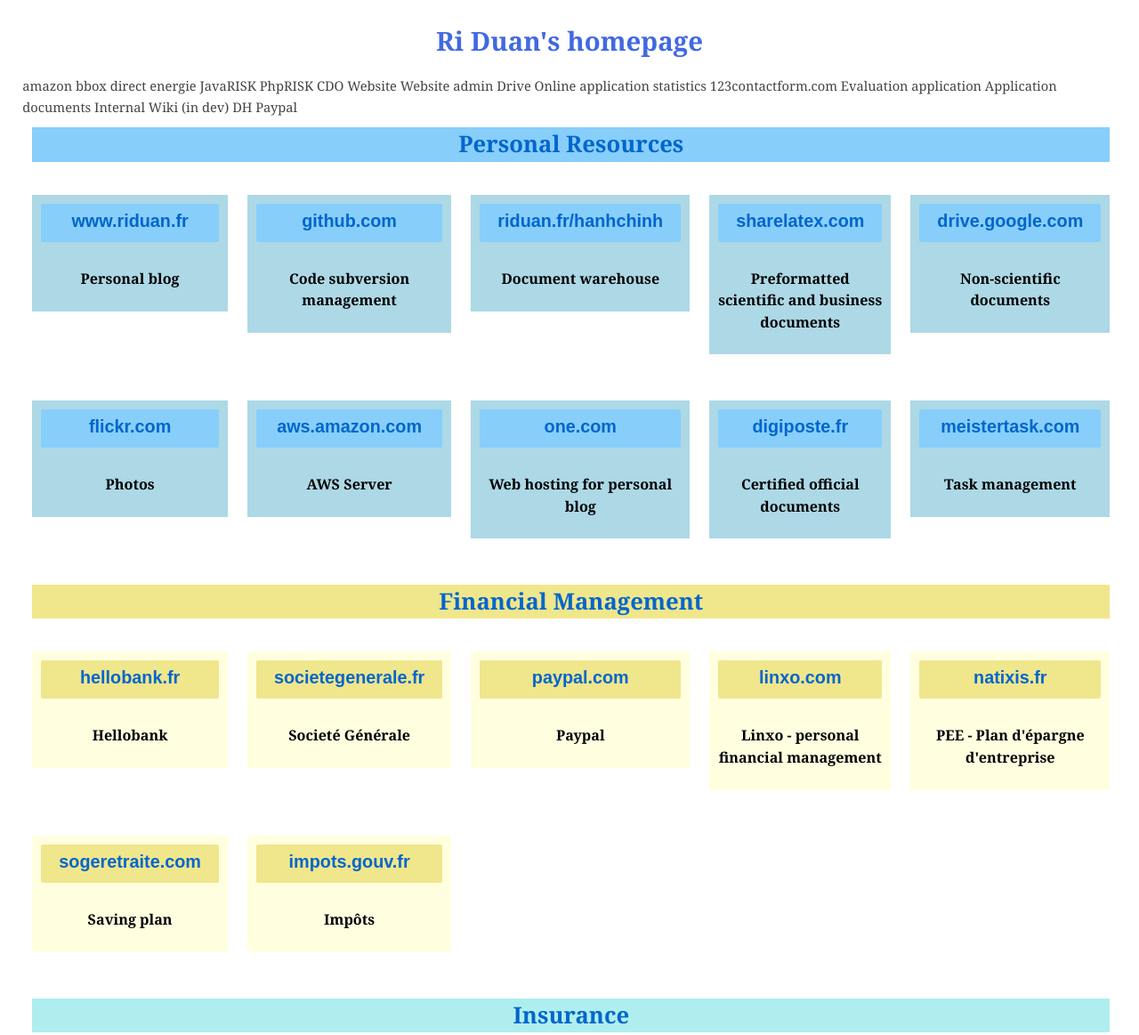
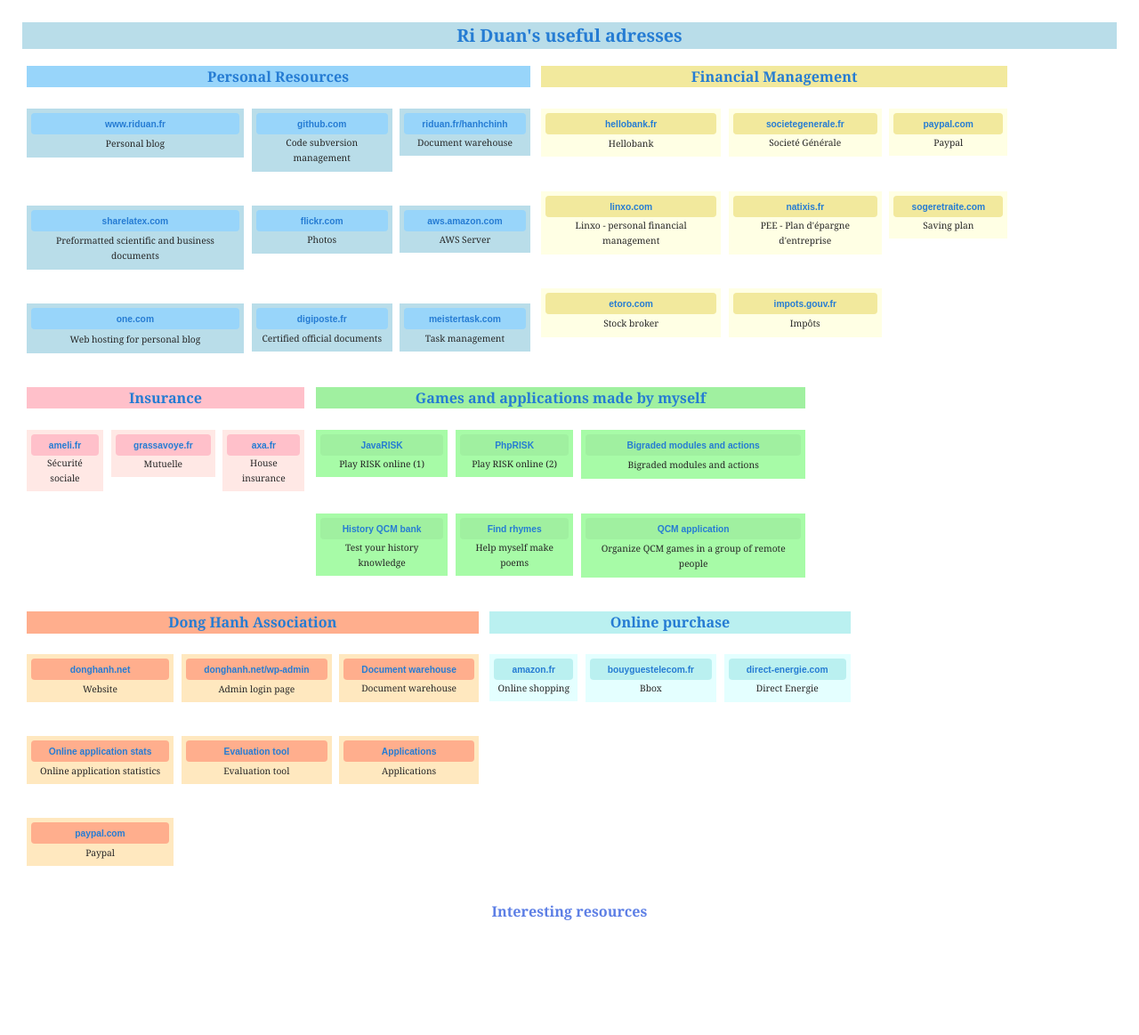
Before and after one commit to riduan91/PersonalSite, a plain HTML site: page index.html in a window 1280 px wide. Shown: the top 1163 px of the page at 89% size. After the commit the page ends 1071 px from the top, so only its background shows below. Drawn offline with Linux system fonts and the light colour scheme; files that its build step writes are made by us from their sources.

Commit message:
Resize tables in index.html to 3xn

```diff
--- a/index.html
+++ b/index.html
@@ -3,230 +3,346 @@
 <link rel="stylesheet" type="text/css" href="/PS/static/main.css">
 <style>
 body  {
-    background-image: url("PS/static/Favorite.jpg");
+    <!--background-image: url("PS/static/Favorite.jpg");
+	opacity: 0.85;
 	background-repeat: no-repeat;
     background-attachment: fixed;
-    background-position: center;
+    background-position: center; -->
+	font-size: small;
+}
+
+button{
+	height: 24px;
+	border-radius: 4px;
 }
 </style>
 </head>
 <body>
-<h1 style="text-align:center;">Ri Duan's homepage</h1>
-<table border="0">
+<h3 style="background-color: lightblue; text-align:center; color:#0066CC;">Ri Duan's useful adresses</h3>
+<table border="0" style="width:50%; display:inline;">
 <tr>
-	<td colspan=5 style="text-align:center;"><h2 style="background-color: lightskyblue; color:#0066CC;">Personal Resources</h2></td>
+	<td colspan=3 style="text-align:center;"><h4 style="background-color: lightskyblue; color:#0066CC;">Personal Resources</h4></td>
 </tr>
 <tr>
 	<td>
-		<form action="http://www.riduan.fr" style="background-color: lightblue; padding: 10px; text-align: center;">
-			<button style="width:100%; background: lightskyblue;"><h3 style="color:#0066CC;">www.riduan.fr</h3></button>
-			<p/>
-			<h4 style="color:black;">Personal blog</h4>
+		<form action="http://www.riduan.fr" style="background-color: lightblue; padding: 5px; text-align: center;">
+			<button style="width:100%; background: lightskyblue;"><h6 style="color:#0066CC;">www.riduan.fr</h6></button>
+			<div style="color:black;">Personal blog</div>
 		</form>
 	</td>
 
 	<td>
-		<form action="https://github.com/riduan91" style="background-color: lightblue; padding: 10px; text-align: center;">
-			<button style="width:100%; background: lightskyblue;"><h3 style="color:#0066CC;">github.com</h3></button>
-			<p/>
-			<h4 style="color:black;">Code subversion management</h4>
+		<form action="https://github.com/riduan91" style="background-color: lightblue; padding: 5px; text-align: center;">
+			<button style="width:100%; background: lightskyblue;"><h6 style="color:#0066CC;">github.com</h6></button>
+
+			<div style="color:black;">Code subversion management</div>
 		</form>
 	</td>
 
 	<td>
-		<form action="http://www.riduan.fr/hanhchinh" style="background-color: lightblue; padding: 10px; text-align: center;">
-			<button style="width:100%; background: lightskyblue;"><h3 style="color:#0066CC;">riduan.fr/hanhchinh</h3></button>
-			<p/>
-			<h4 style="color:black;">Document warehouse</h4>
+		<form action="http://www.riduan.fr/hanhchinh" style="background-color: lightblue; padding: 5px; text-align: center;">
+			<button style="width:100%; background: lightskyblue;"><h6 style="color:#0066CC;">riduan.fr/hanhchinh</h6></button>
+
+			<div style="color:black;">Document warehouse</div>
+		</form>
+	</td>
+</tr>
+<tr>
+	<td>
+		<form action="https://www.sharelatex.com/login" style="background-color: lightblue; padding: 5px; text-align: center;">
+			<button style="width:100%; background: lightskyblue;"><h6 style="color:#0066CC;">sharelatex.com</h6></button>
+
+			<div style="color:black;">Preformatted scientific and business documents</div>
 		</form>
 	</td>
 
 	<td>
-		<form action="https://www.sharelatex.com/login" style="background-color: lightblue; padding: 10px; text-align: center;">
-			<button style="width:100%; background: lightskyblue;"><h3 style="color:#0066CC;">sharelatex.com</h3></button>
-			<p/>
-			<h4 style="color:black;">Preformatted scientific and business documents</h4>
+		<form action="https://www.flickr.com/photos/138264904@N04/albums" style="background-color: lightblue; padding: 5px; text-align: center;">
+			<button style="width:100%; background: lightskyblue;"><h6 style="color:#0066CC;">flickr.com</h6></button>
+
+			<div style="color:black;">Photos</div>
+		</form>
+	</td>
+	<td>
+		<form action="https://console.aws.amazon.com/console/home" style="background-color: lightblue; padding: 5px; text-align: center;">
+			<button style="width:100%; background: lightskyblue;"><h6 style="color:#0066CC;">aws.amazon.com</h6></button>
+
+			<div style="color:black;">AWS Server</div>
+		</form>
+	</td>
+</tr>
+<tr>
+	<td>
+		<form action="https://login.one.com/cp/" style="background-color: lightblue; padding: 5px; text-align: center;">
+			<button style="width:100%; background: lightskyblue;"><h6 style="color:#0066CC;">one.com</h6></button>
+
+			<div style="color:black;">Web hosting for personal blog</div>
 		</form>
 	</td>
 
 	<td>
-		<form action="https://drive.google.com/drive/" style="background-color: lightblue; padding: 10px; text-align: center;">
-			<button style="width:100%; background: lightskyblue;"><h3 style="color:#0066CC;">drive.google.com</h3></button>
-			<p/>
-			<h4 style="color:black;">Non-scientific documents</h4>
+		<form action="https://secure.digiposte.fr/identification-plus" style="background-color: lightblue; padding: 5px; text-align: center;">
+			<button style="width:100%; background: lightskyblue;"><h6 style="color:#0066CC;">digiposte.fr</h6></button>
+
+			<div style="color:black;">Certified official documents</div>
+		</form>
+	</td>
+	<td>
+		<form action="	https://www.meistertask.com/app/dashboard" style="background-color: lightblue; padding: 5px; text-align: center;">
+			<button style="width:100%; background: lightskyblue;"><h6 style="color:#0066CC;">meistertask.com</h6></button>
+
+			<div style="color:black;">Task management</div>
+		</form>
+	</td>
+</tr>
+</table>
+
+<table border="0" style="width:50%; display:inline;">
+<tr>
+	<td colspan=3 style="text-align:center;"><h4 style="background-color: khaki; color:#0066CC;">Financial Management</h4></td>
+</tr>
+<tr>
+	<td>
+		<form action="https://www.hellobank.fr/fr/espace-client" style="background-color: lightyellow; padding: 5px; text-align: center;">
+			<button style="width:100%; background: khaki;"><h6 style="color:#0066CC;">hellobank.fr</h6></button>
+
+			<div style="color:black;">Hellobank</div>
+		</form>
+	</td>
+
+	<td>
+		<form action="https://professionnels.societegenerale.fr/" style="background-color: lightyellow; padding: 5px; text-align: center;">
+			<button style="width:100%; background: khaki;"><h6 style="color:#0066CC;">societegenerale.fr</h6></button>
+
+			<div style="color:black;">Societé Générale </div>
+		</form>
+	</td>
+
+	<td>
+		<form action="https://www.paypal.com/myaccount/home" style="background-color: lightyellow; padding: 5px; text-align: center;">
+			<button style="width:100%; background: khaki;"><h6 style="color:#0066CC;">paypal.com</h6></button>
+
+			<div style="color:black;">Paypal </div>
+		</form>
+	</td>
+</tr>
+<tr>
+	<td>
+		<form action="https://wwws.linxo.com/auth.page#Login" style="background-color: lightyellow; padding: 5px; text-align: center;">
+			<button style="width:100%; background: khaki;"><h6 style="color:#0066CC;">linxo.com</h6></button>
+
+			<div style="color:black;">Linxo - personal financial management </div>
+		</form>
+	</td>
+
+	<td>
+		<form action="https://epargnants.interepargne.natixis.fr" style="background-color: lightyellow; padding: 5px; text-align: center;">
+			<button style="width:100%; background: khaki;"><h6 style="color:#0066CC;">natixis.fr</h6></button>
+
+			<div style="color:black;">PEE - Plan d'épargne d'entreprise</div>
+		</form>
+	</td>
+
+	<td>
+		<form action="https://www.sogeretraite.com/Public" style="background-color: lightyellow; padding: 5px; text-align: center;">
+			<button style="width:100%; background: khaki;"><h6 style="color:#0066CC;">sogeretraite.com</h6></button>
+
+			<div style="color:black;">Saving plan</div>
+		</form>
+	</td>
+</tr>
+<tr>
+	<td>
+		<form action="https://www.etoro.com/portfolio" style="background-color: lightyellow; padding: 5px; text-align: center;">
+			<button style="width:100%; background: khaki;"><h6 style="color:#0066CC;">etoro.com</h6></button>
+
+			<div style="color:black;">Stock broker</div>
+		</form>
+	</td>
+
+	<td>
+		<form action="https://cfspart.impots.gouv.fr/LoginMDP?op=c&url=aHR0cHM6Ly9jZnNwYXJ0LmltcG90cy5nb3V2LmZyLw==" style="background-color: lightyellow; padding: 5px; text-align: center;">
+			<button style="width:100%; background: khaki;"><h6 style="color:#0066CC;">impots.gouv.fr</h6></button>
+
+			<div style="color:black;">Impôts</div>
+		</form>
+	</td>
+</tr>
+</table>
+
+<table border="0" style="width:50%; display:inline;">
+<tr style="text-align:center;">
+	<td colspan=3 style="text-align:center;"><h4 style="background-color: lightpink ; color:#0066CC;">Insurance</h4></td>
+</tr>
+
+<tr>
+	<td>
+		<form action="https://assure.ameli.fr/PortailAS/appmanager/PortailAS/assure?_somtc=true" style="background-color: MistyRose; padding: 5px; text-align: center;">
+			<button style="width:100%; background: lightpink ;"><h6 style="color:#0066CC;">ameli.fr</h6></button>
+
+			<div style="color:black;">Sécurité sociale</div>
+		</form>
+	</td>
+
+	<td>
+		<form action="http://www.grassavoye.fr/espace-client-20094.html" style="background-color: MistyRose; padding: 5px; text-align: center;">
+			<button style="width:100%; background: lightpink ;"><h6 style="color:#0066CC;">grassavoye.fr</h6></button>
+
+			<div style="color:black;">Mutuelle</div>
+		</form>
+	</td>
+
+	<td>
+		<form action="https://connect.axa.fr/#/" style="background-color: MistyRose; padding: 5px; text-align: center;">
+			<button style="width:100%; background: lightpink ;"><h6 style="color:#0066CC;">axa.fr</h6></button>
+
+			<div style="color:black;">House insurance</div>
+		</form>
+	</td>
+</tr>
+</table>
+
+<table border="0" style="width:50%; display:inline;">
+<tr>
+	<td colspan=5 style="text-align:center;"><h4 style="background-color: lightgreen; color:#0066CC;">Games and applications made by myself</h4></td>
+</tr>
+
+<tr>
+	<td>
+		<form action="https://52.37.193.91:8080/JavaRISK" style="background-color: palegreen; padding: 5px; text-align: center;">
+			<button style="width:100%; background: lightgreen;"><h6 style="color:#0066CC;">JavaRISK</h6></button>
+			<div style="color:black;">Play RISK online (1)</div>
+		</form>
+	</td>
+	<td>
+		<form action="http://52.37.193.91/PhpRISK/" style="background-color: palegreen; padding: 5px; text-align: center;">
+			<button style="width:100%; background: lightgreen;"><h6 style="color:#0066CC;">PhpRISK</h6></button>
+			<div style="color:black;">Play RISK online (2)</div>
+		</form>
+	</td>
+	<td>
+		<form action="http://52.37.193.91:8801/" style="background-color: palegreen; padding: 5px; text-align: center;">
+			<button style="width:100%; background: lightgreen;"><h6 style="color:#0066CC;">Bigraded modules and actions</h6></button>
+			<div style="color:black;">Bigraded modules and actions</div>
 		</form>
 	</td>
 </tr>
 
 <tr>
 	<td>
-		<form action="https://www.flickr.com/photos/138264904@N04/albums" style="background-color: lightblue; padding: 10px; text-align: center;">
-			<button style="width:100%; background: lightskyblue;"><h3 style="color:#0066CC;">flickr.com</h3></button>
-			<p/>
-			<h4 style="color:black;">Photos</h4>
+		<form action="http://52.37.193.91:8802/" style="background-color: palegreen; padding: 5px; text-align: center;">
+			<button style="width:100%; background: lightgreen;"><h6 style="color:#0066CC;">History QCM bank</h6></button>
+			<div style="color:black;">Test your history knowledge</div>
 		</form>
 	</td>
-
 	<td>
-		<form action="https://console.aws.amazon.com/console/home" style="background-color: lightblue; padding: 10px; text-align: center;">
-			<button style="width:100%; background: lightskyblue;"><h3 style="color:#0066CC;">aws.amazon.com</h3></button>
-			<p/>
-			<h4 style="color:black;">AWS Server</h4>
+		<form action="http://52.37.193.91:8800/" style="background-color: palegreen; padding: 5px; text-align: center;">
+			<button style="width:100%; background: lightgreen;"><h6 style="color:#0066CC;">Find rhymes</h6></button>
+			<div style="color:black;">Help myself make poems</div>
 		</form>
 	</td>
-
 	<td>
-		<form action="https://login.one.com/cp/" style="background-color: lightblue; padding: 10px; text-align: center;">
-			<button style="width:100%; background: lightskyblue;"><h3 style="color:#0066CC;">one.com</h3></button>
-			<p/>
-			<h4 style="color:black;">Web hosting for personal blog</h4>
+		<form action="https://52.37.193.91:8803" style="background-color: palegreen; padding: 5px; text-align: center;">
+			<button style="width:100%; background: lightgreen;"><h6 style="color:#0066CC;">QCM application</h6></button>
+			<div style="color:black;">Organize QCM games in a group of remote people</div>
 		</form>
 	</td>
+</tr>
+</table>
 
+<table border="0" style="width:50%; display:inline;">
+<tr>
+	<td colspan=3 style="text-align:center;"><h4 style="background-color: LightSalmon;color:#0066CC;">Dong Hanh Association</h4></td>
+</tr>
+
+<tr>
 	<td>
-		<form action="https://secure.digiposte.fr/identification-plus" style="background-color: lightblue; padding: 10px; text-align: center;">
-			<button style="width:100%; background: lightskyblue;"><h3 style="color:#0066CC;">digiposte.fr</h3></button>
-			<p/>
-			<h4 style="color:black;">Certified official documents</h4>
+		<form action="http://donghanh.net" style="background-color: Moccasin  ; padding: 5px; text-align: center;">
+			<button style="width:100%; background: LightSalmon   ;"><h6 style="color:#0066CC;">donghanh.net</h6></button>
+			<div style="color:black;">Website</div>
 		</form>
 	</td>
+	<td>
+		<form action="http://donghanh.net/wp-admin" style="background-color: Moccasin  ; padding: 5px; text-align: center;">
+			<button style="width:100%; background: LightSalmon   ;"><h6 style="color:#0066CC;">donghanh.net/wp-admin</h6></button>
+			<div style="color:black;">Admin login page</div>
+		</form>
+	</td>
+	<td>
+		<form action="https://drive.google.com/drive/folders/0B-F1QMKsbvM1dWduME5WSjc3M1E?usp=sharing" style="background-color: Moccasin  ; padding: 5px; text-align: center;">
+			<button style="width:100%; background: LightSalmon   ;"><h6 style="color:#0066CC;">Document warehouse</h6></button>
+			<div style="color:black;">Document warehouse</div>
+		</form>
+	</td>
+</tr>
+<tr>
+	<td>
+		<form action="http://www.123contactform.com/sfnew2.php?redirect=true&action=showreports&s=1006311&rid=34112" style="background-color: Moccasin  ; padding: 5px; text-align: center;">
+			<button style="width:100%; background: LightSalmon   ;"><h6 style="color:#0066CC;">Online application stats</h6></button>
+			<div style="color:black;">Online application statistics</div>
+		</form>
+	</td>
+	<td>
+		<form action="http://52.37.193.91:8080/DH/" style="background-color: Moccasin  ; padding: 5px; text-align: center;">
+			<button style="width:100%; background: LightSalmon   ;"><h6 style="color:#0066CC;">Evaluation tool</h6></button>
+			<div style="color:black;">Evaluation tool</div>
+		</form>
+	</td>
+	<td>
+		<form action="http://52.37.193.91/HOSO/" style="background-color: Moccasin  ; padding: 5px; text-align: center;">
+			<button style="width:100%; background: LightSalmon   ;"><h6 style="color:#0066CC;">Applications</h6></button>
+			<div style="color:black;">Applications</div>
+		</form>
+	</td>
+</tr>
+<tr>
+	<td>
+		<form action="https://www.paypal.com/myaccount/home" style="background-color: Moccasin  ; padding: 5px; text-align: center;">
+			<button style="width:100%; background: LightSalmon   ;"><h6 style="color:#0066CC;">paypal.com</h6></button>
 
-	<td>
-		<form action="	https://www.meistertask.com/app/dashboard" style="background-color: lightblue; padding: 10px; text-align: center;">
-			<button style="width:100%; background: lightskyblue;"><h3 style="color:#0066CC;">meistertask.com</h3></button>
-			<p/>
-			<h4 style="color:black;">Task management</h4>
+			<div style="color:black;">Paypal </div>
 		</form>
 	</td>
 </tr>
 
-<tr>
-	<td colspan=5 style="text-align:center;"><h2 style="background-color: khaki; color:#0066CC;">Financial Management</h2></td>
+<table border="0" style="width:50%; display:inline;">
+<tr style="text-align:center;">
+	<td colspan=3 style="text-align:center;"><h4 style="background-color: paleturquoise; color:#0066CC;">Online purchase</h4></td>
 </tr>
 
 <tr>
 	<td>
-		<form action="https://www.hellobank.fr/fr/espace-client" style="background-color: lightyellow; padding: 10px; text-align: center;">
-			<button style="width:100%; background: khaki;"><h3 style="color:#0066CC;">hellobank.fr</h3></button>
-			<p/>
-			<h4 style="color:black;">Hellobank</h4>
+		<form action="https://www.amazon.fr/" style="background-color: lightcyan; padding: 5px; text-align: center;">
+			<button style="width:100%; background: paleturquoise;"><h6 style="color:#0066CC;">amazon.fr</h6></button>
+
+			<div style="color:black;">Online shopping</div>
+		</form>
+	</td>
+	<td>
+		<form action="https://www.mon-compte.bouyguestelecom.fr/cas/login" style="background-color: lightcyan; padding: 5px; text-align: center;">
+			<button style="width:100%; background: paleturquoise;"><h6 style="color:#0066CC;">bouyguestelecom.fr</h6></button>
+
+			<div style="color:black;">Bbox</div>
+		</form>
+	</td>
+	<td>
+		<form action="https://clients.direct-energie.com/connexion-clients-particuliers/" style="background-color: lightcyan; padding: 5px; text-align: center;">
+			<button style="width:100%; background: paleturquoise;"><h6 style="color:#0066CC;">direct-energie.com</h6></button>
+
+			<div style="color:black;">Direct Energie</div>
 		</form>
 	</td>
 
-	<td>
-		<form action="https://professionnels.societegenerale.fr/" style="background-color: lightyellow; padding: 10px; text-align: center;">
-			<button style="width:100%; background: khaki;"><h3 style="color:#0066CC;">societegenerale.fr</h3></button>
-			<p/>
-			<h4 style="color:black;">Societé Générale </h4>
-		</form>
-	</td>
+</tr>
+</table>
 
-	<td>
-		<form action="https://www.paypal.com/myaccount/home" style="background-color: lightyellow; padding: 10px; text-align: center;">
-			<button style="width:100%; background: khaki;"><h3 style="color:#0066CC;">paypal.com</h3></button>
-			<p/>
-			<h4 style="color:black;">Paypal </h4>
-		</form>
-	</td>
+</table>
 
-	<td>
-		<form action="https://wwws.linxo.com/auth.page#Login" style="background-color: lightyellow; padding: 10px; text-align: center;">
-			<button style="width:100%; background: khaki;"><h3 style="color:#0066CC;">linxo.com</h3></button>
-			<p/>
-			<h4 style="color:black;">Linxo - personal financial management </h4>
-		</form>
-	</td>
-
-	<td>
-		<form action="https://epargnants.interepargne.natixis.fr" style="background-color: lightyellow; padding: 10px; text-align: center;">
-			<button style="width:100%; background: khaki;"><h3 style="color:#0066CC;">natixis.fr</h3></button>
-			<p/>
-			<h4 style="color:black;">PEE - Plan d'épargne d'entreprise</h4>
-		</form>
-	</td>
+<table>
+<tr>
+	<td colspan=3 style="text-align:center;"><h4>Interesting resources</h4></td>
 </tr>
-
-<tr>
-	<td>
-		<form action="https://www.sogeretraite.com/Public" style="background-color: lightyellow; padding: 10px; text-align: center;">
-			<button style="width:100%; background: khaki;"><h3 style="color:#0066CC;">sogeretraite.com</h3></button>
-			<p/>
-			<h4 style="color:black;">Saving plan</h4>
-		</form>
-	</td>
-
-	<td>
-		<form action="https://cfspart.impots.gouv.fr/LoginMDP?op=c&url=aHR0cHM6Ly9jZnNwYXJ0LmltcG90cy5nb3V2LmZyLw==" style="background-color: lightyellow; padding: 10px; text-align: center;">
-			<button style="width:100%; background: khaki;"><h3 style="color:#0066CC;">impots.gouv.fr</h3></button>
-			<p/>
-			<h4 style="color:black;">Impôts</h4>
-		</form>
-	</td>
-</tr>
-
-
-<tr style="text-align:center;">
-	<td colspan=5 style="text-align:center;"><h2 style="background-color: paleturquoise; color:#0066CC;">Insurance</h2></td>
-</tr>
-
-<tr>
-	<td>
-		<form action="https://assure.ameli.fr/PortailAS/appmanager/PortailAS/assure?_somtc=true" style="background-color: lightcyan; padding: 10px; text-align: center;">
-			<button style="width:100%; background: paleturquoise;"><h3 style="color:#0066CC;">ameli.fr</h3></button>
-			<p/>
-			<h4 style="color:black;">Sécurité sociale</h4>
-		</form>
-	</td>
-
-	<td>
-		<form action="http://www.grassavoye.fr/espace-client-20094.html" style="background-color: lightcyan; padding: 10px; text-align: center;">
-			<button style="width:100%; background: paleturquoise;"><h3 style="color:#0066CC;">grassavoye.fr</h3></button>
-			<p/>
-			<h4 style="color:black;">Mutuelle</h4>
-		</form>
-	</td>
-
-	<td>
-		<form action="https://connect.axa.fr/#/" style="background-color: lightcyan; padding: 10px; text-align: center;">
-			<button style="width:100%; background: paleturquoise;"><h3 style="color:#0066CC;">axa.fr</h3></button>
-			<p/>
-			<h4 style="color:black;">House insurance</h4>
-		</form>
-	</td>
-</tr>
-
-<tr>
-	<td colspan=5 style="text-align:center;"><h2>Online purchase</h2></td>
-	amazon
-	bbox
-	direct energie
-</tr>
-
-<tr>
-	<td colspan=5 style="text-align:center;"><h2>Handmade application</h2></td>
-	JavaRISK
-	PhpRISK
-	CDO
-
-</tr>
-
-<tr>
-	<td colspan=5 style="text-align:center;"><h2>Dong Hanh Association</h2></td>
-	Website
-	Website admin
-	Drive
-	Online application statistics
-	123contactform.com
-	Evaluation application
-	Application documents
-	Internal Wiki (in dev)
-	DH Paypal
-</tr>
-
-
-<tr>
-	<td colspan=5 style="text-align:center;"><h2>Interesting resources</h2></td>
-</tr>
+</table>
 
 </body>
 </html>
--- a/static/main.css
+++ b/static/main.css
@@ -2513,14 +2513,15 @@
 		}
 
 		table td {
-			padding: 0.75rem 0.75rem;
+			padding: 0.3rem 0.3rem;
 			border: solid 0px;
+			font-size: 0.7rem;
 		}
 
 		table th {
 			font-size: 0.9rem;
 			font-weight: 700;
-			padding: 0 0.75rem 0.75rem 0.75rem;
+			padding: 0 0 0rem 0rem;
 			text-align: left;
 			border: solid 0px;
 		}
```
